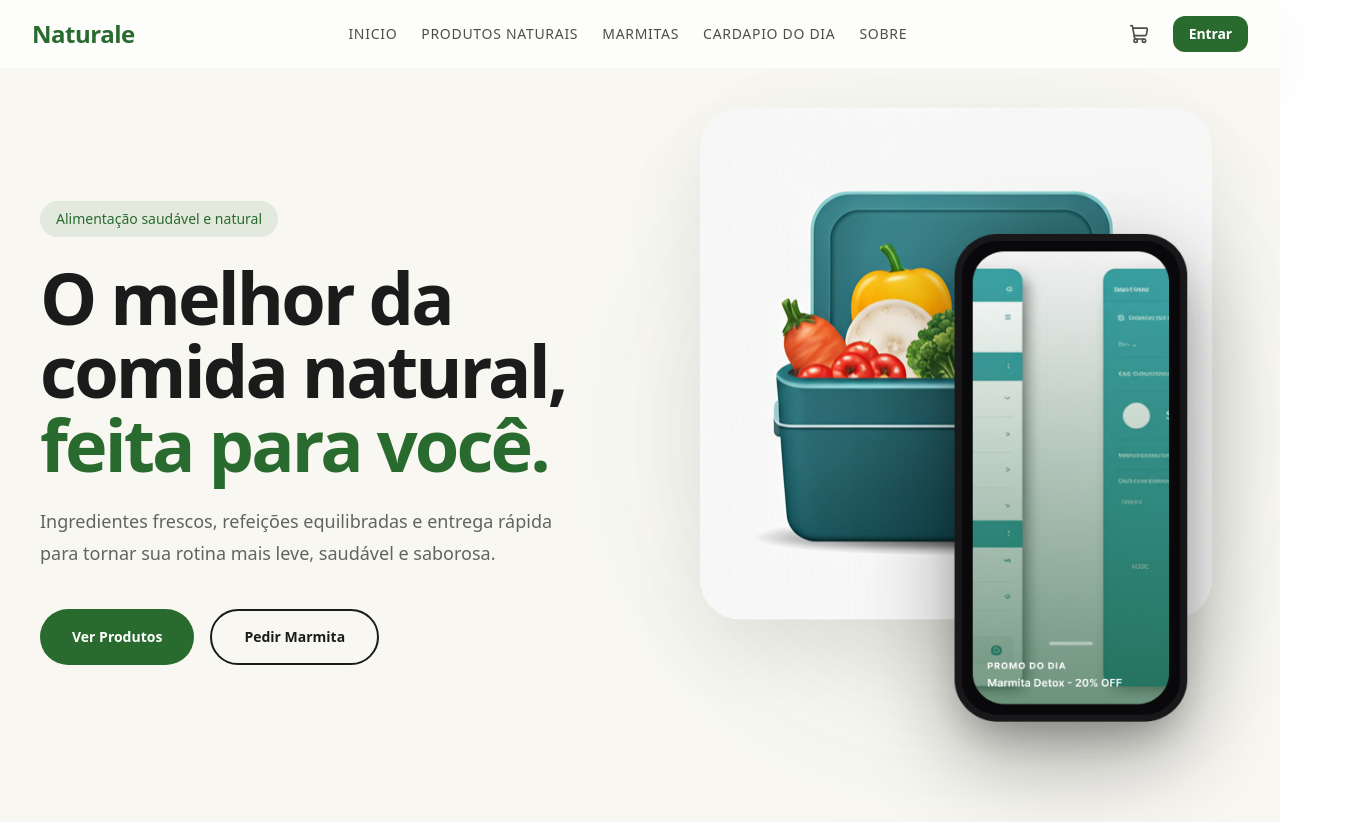
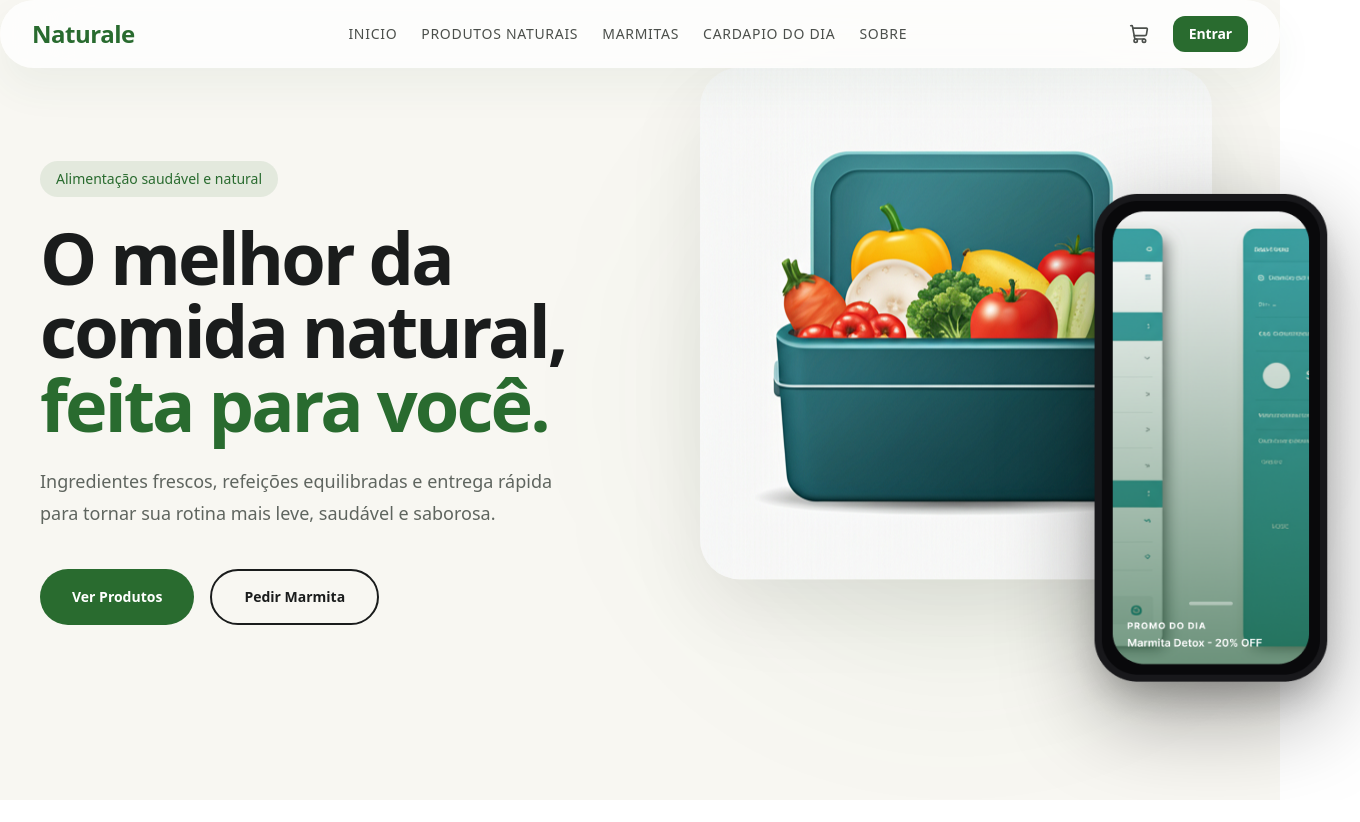
Before and after one commit to rhuanlucasdev/sgr, a Next.js app in the folder apps/web/: page / in a window 1280 px wide. Shown: the whole page, 1360 px wide, since content can reach past the window. After the commit the page ends 800 px from the top, so only its background shows below. Built offline with nearby package versions, Linux system fonts and the light colour scheme.

Commit message:
fix: update Hero and Header components for improved layout and styling; add productCard component

```diff
--- a/apps/web/src/components/Hero.tsx
+++ b/apps/web/src/components/Hero.tsx
@@ -30,14 +30,14 @@ const itemVariants = {
 
 const Hero = () => {
   return (
-    <section className="relative overflow-hidden bg-[#F8F7F2]">
-      <div className="mx-auto grid min-h-[calc(100vh-88px)] max-w-7xl items-center gap-16 px-6 pt-10 pb-16 lg:px-10 xl:grid-cols-2">
+    <section className="relative overflow-visible bg-[#F8F7F2]">
+      <div className="mx-auto grid min-h-[calc(100vh-88px)] max-w-7xl items-center gap-16 px-6 pb-16 lg:px-10 xl:grid-cols-2">
         {/* Conteúdo da esquerda */}
         <motion.div
           variants={containerVariants}
           initial="hidden"
           animate="visible"
-          className="relative z-20 max-w-140"
+          className="relative max-w-140"
         >
           <motion.span
             variants={itemVariants}
@@ -180,7 +180,7 @@ const Hero = () => {
                 },
               }}
               className="
-        absolute -bottom-5 right-5
+        absolute -bottom-5 -right-30
         z-20
         h-138.75 w-75
       "
--- a/apps/web/src/components/header.tsx
+++ b/apps/web/src/components/header.tsx
@@ -16,8 +16,8 @@ const Header = () => {
   ];
 
   return (
-    <div className="relative w-full">
-      <header className="flex items-center justify-between w-full py-4 px-8 rouunded-full bg-[rgba(255,255,255,0.75)] backdrop-blur-2xl shadow-[0px_20px_40px_rgba(56,102,65,0.06)]">
+    <div className="relative z-50 w-full">
+      <header className="flex items-center z-50 justify-between w-full py-4 px-8 rounded-full bg-[rgba(255,255,255,0.75)] backdrop-blur-2xl shadow-[0px_20px_40px_rgba(56,102,65,0.06)]">
         {/* Logo */}
         <h1 className="text-2xl font-semibold tracking-[-0.02em] text-[#296b2f]">
           Naturale
@@ -36,7 +36,7 @@ const Header = () => {
                   className="
                   relative inline-block py-2
                   after:absolute after:left-0 after:bottom-0
-                  after:h-[2px] after:w-full
+                  after:h-0.5 after:w-full
                   after:origin-left after:scale-x-0
                   after:bg-[#296b2f]
                   after:transition-transform after:duration-300
@@ -93,10 +93,10 @@ const Header = () => {
         {/* Menu mobile */}
         <div
           className={`
-    xl:hidden absolute top-[calc(100%)] left-0 w-full rounded-3xl
+    xl:hidden absolute top-[calc(100%+12px)] left-0 w-full rounded-3xl
     bg-[rgba(255,255,255,0.92)] backdrop-blur-2xl
     shadow-[0px_20px_40px_rgba(56,102,65,0.08)]
-    p-6 z-50 origin-top
+    p-6 z-60 origin-top
     transition-all duration-300 ease-out
     ${
       isOpen
```
Also changed, not shown: apps/web/src/ui/productCard.tsx (added).
